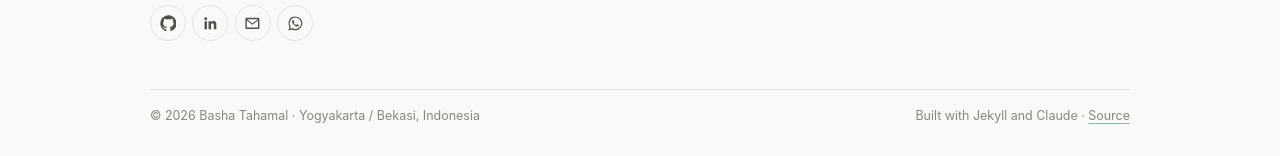
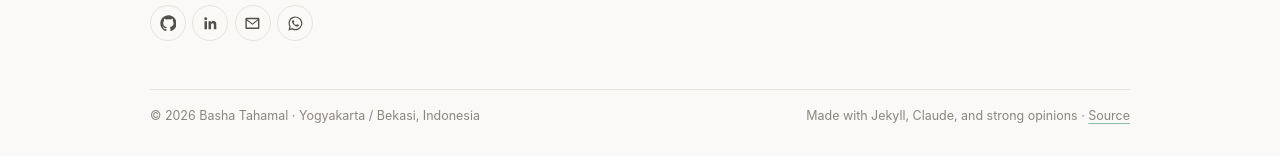
Before and after one commit to bashatahamal/bashatahamal.github.io, a Jekyll site: the page built from index.html, in a window 1280 px wide and 900 px high, scrolled down 4775 px. Shown: the part 741-897 px from the top of the window. Built offline with Jekyll 4.4.1, drawn with Linux system fonts in a browser that asks for light colours; some of the changed lines change nothing that is shown.

Commit message:
Footer credit with personality; log HTML CV page as someday item in recommendations

```diff
--- a/_includes/v2/organisms/footer.html
+++ b/_includes/v2/organisms/footer.html
@@ -8,7 +8,14 @@
     </div>
     <div class="meta">
       <span>© {{ site.time | date: "%Y" }} {{ site.title }} · Yogyakarta / Bekasi, Indonesia</span>
-      <span>Built with Jekyll and Claude · <a href="https://github.com/bashatahamal/bashatahamal.github.io" target="_blank" rel="noopener">Source</a></span>
+      <!-- Credit line alternatives (swap the text below, keep the Source link):
+           "Made with Jekyll, Claude, and strong opinions"   <- current
+           "Directed by me, typed by Claude, served by Jekyll"
+           "Built by me and my favorite pair programmer, Claude"
+           "An AI engineer's site, so yes, an AI helped build it"
+           "Built with Jekyll and Claude"                    <- plain honest
+      -->
+      <span>Made with Jekyll, Claude, and strong opinions · <a href="https://github.com/bashatahamal/bashatahamal.github.io" target="_blank" rel="noopener">Source</a></span>
     </div>
   </div>
 </footer>
```
